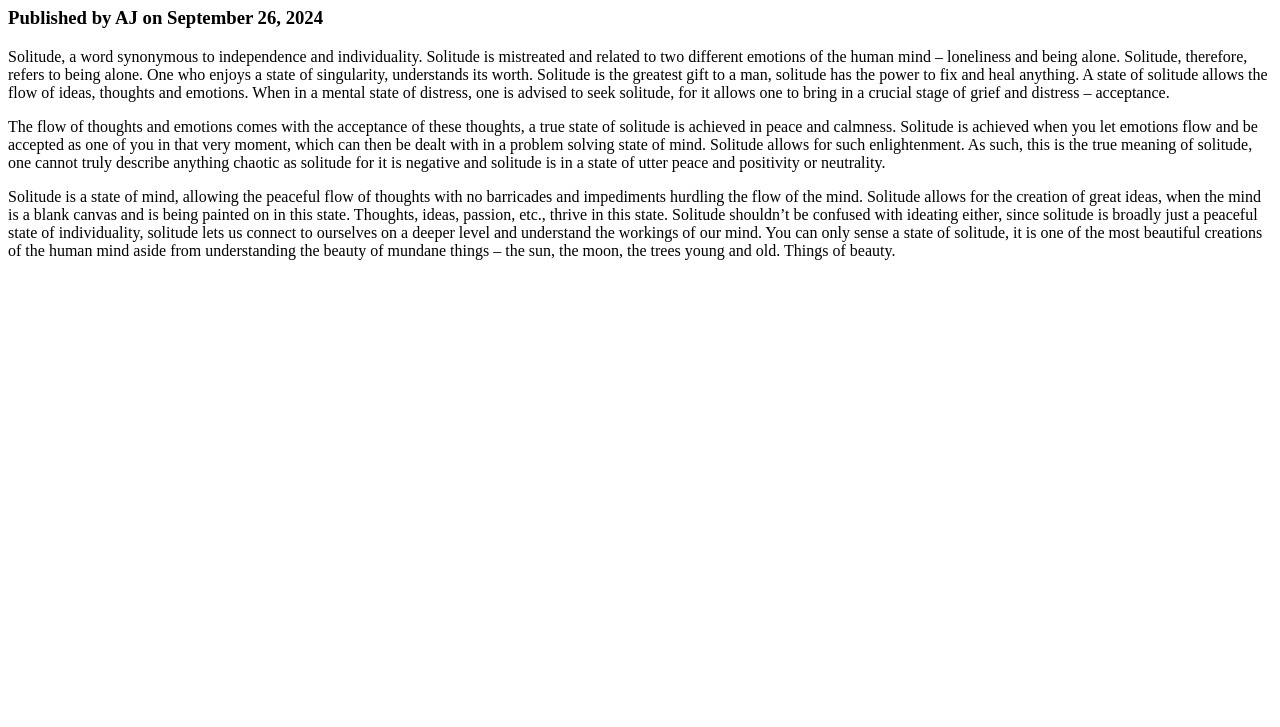
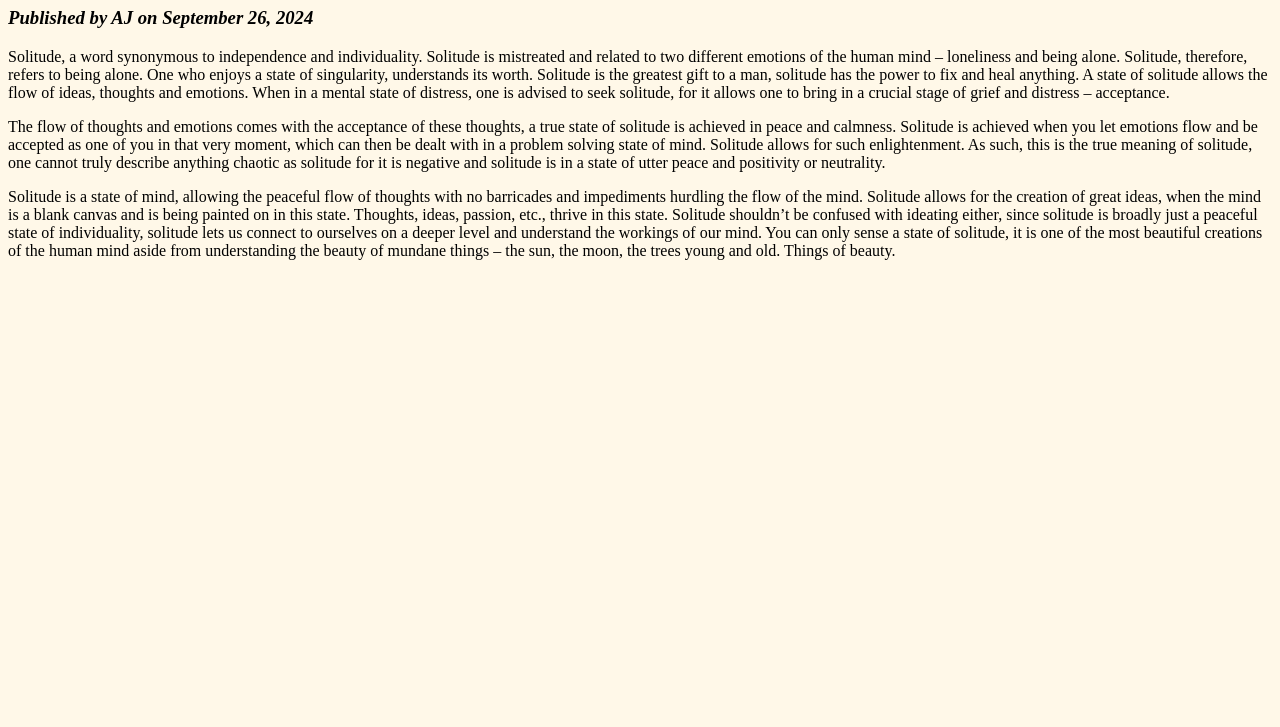
Before and after one commit to abhinjata/graphmylife, a plain HTML site: page blog3.html in a window 1280 px wide. Shown: the part 73-800 px from the top of the page. Drawn offline with Linux system fonts and the light colour scheme.

Commit message:
Update blog3.html

```diff
--- a/blog3.html
+++ b/blog3.html
@@ -4,6 +4,7 @@
     <meta charset="UTF-8">
     <meta name="viewport" content="width=device-width, initial-scale=1.0">
     <title>Solitude.</title>
+    <link href="stylesheet.css" rel = "stylesheet">
 </head>
 <body>
     <h1> Solitude.  </h1>
```
